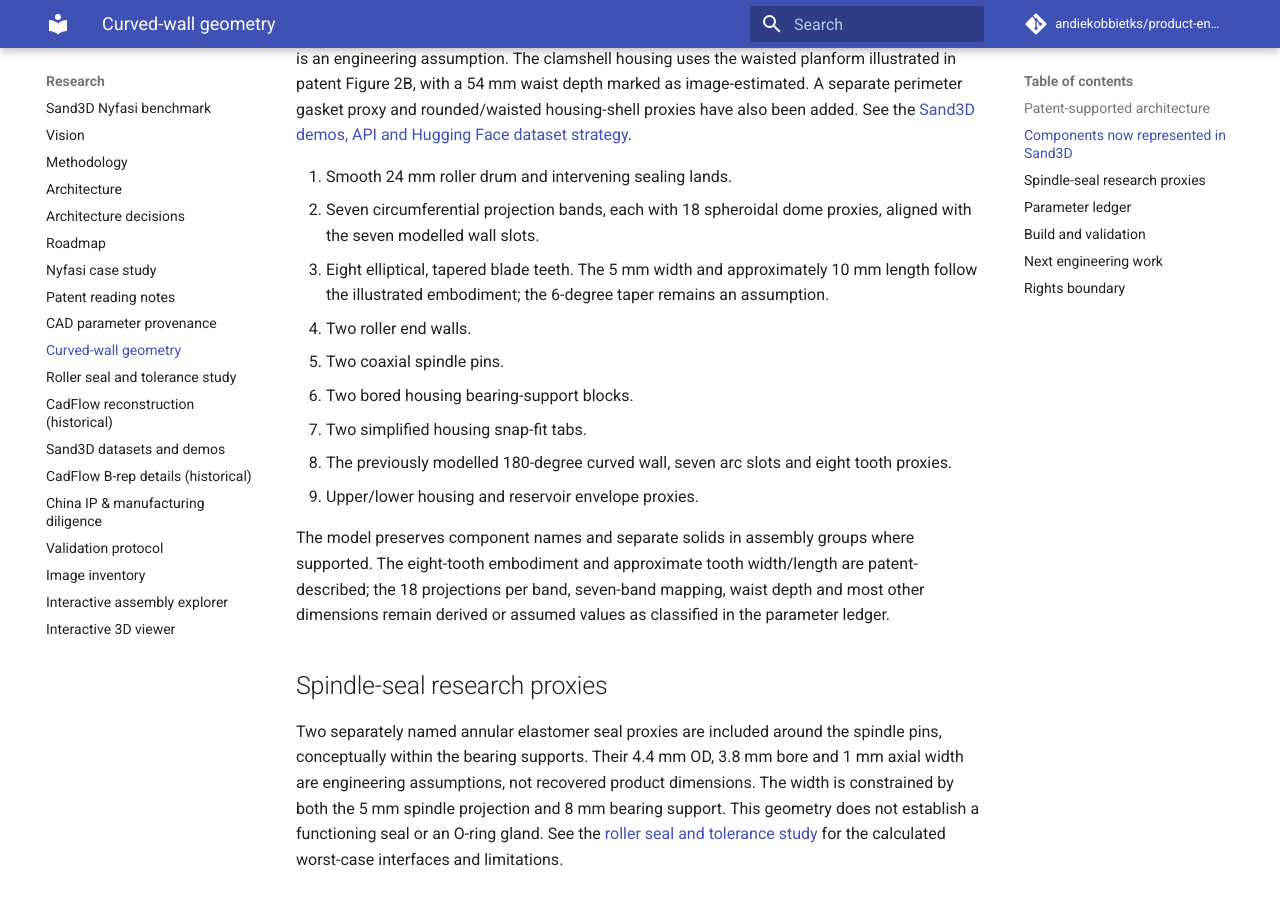
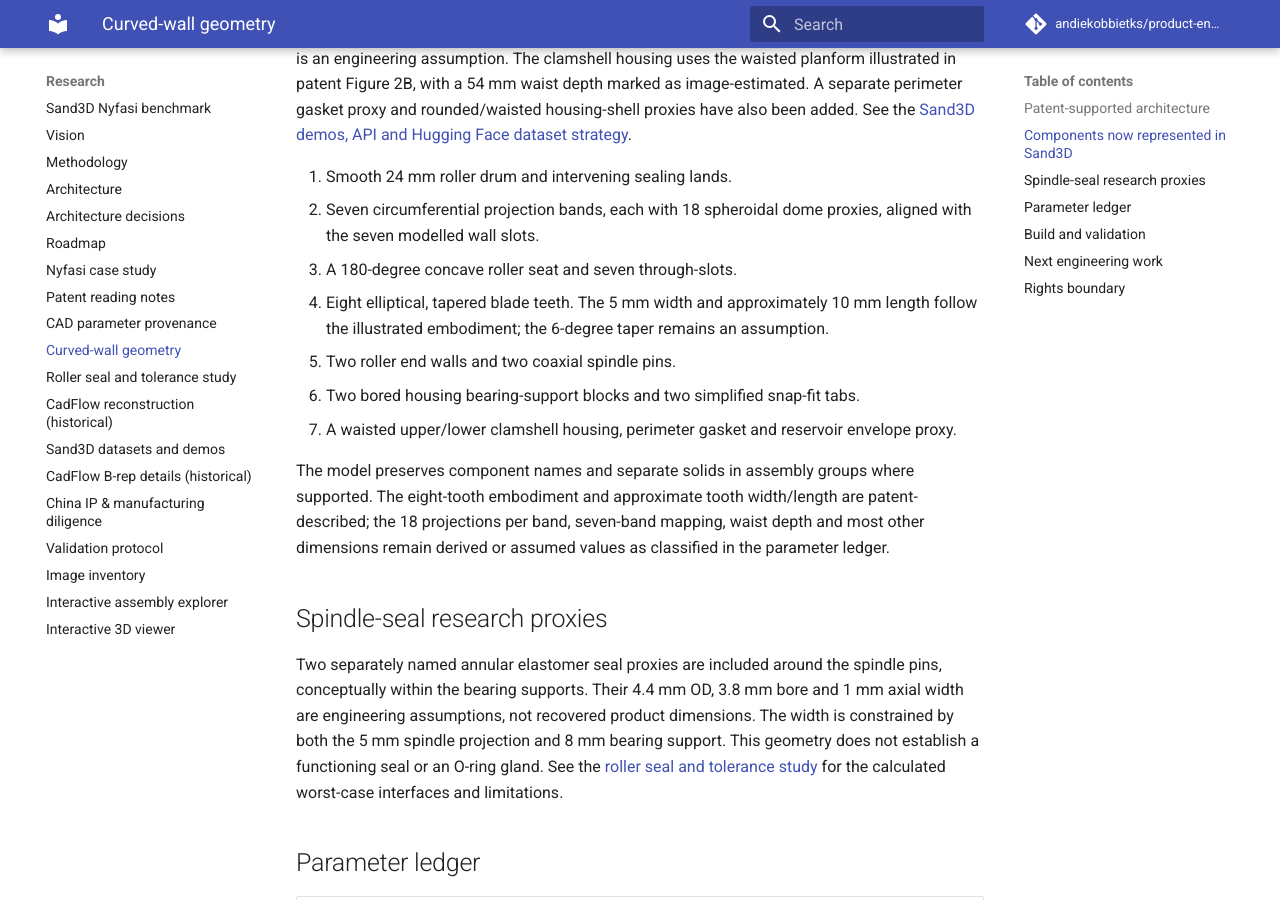
Before and after one commit to andiekobbietks/product-engineering-lab, an MkDocs documentation site: the page built from docs/experiments/curved-wall-geometry.md, in a window 1280 px wide and 900 px high, scrolled down 764 px. Built offline with MkDocs 1.6.1 and Material for MkDocs 9.7.7, drawn with Linux system fonts in a browser that asks for light colours; comment, search, counter and statistics services are not loaded.

Commit message:
Clean up the updated Nyfasi component register

```diff
--- a/docs/experiments/curved-wall-geometry.md
+++ b/docs/experiments/curved-wall-geometry.md
@@ -15,13 +15,11 @@ The reconstruction script follows Sand3D's current component-first guidance: one
 
 1. Smooth 24 mm roller drum and intervening sealing lands.
 2. Seven circumferential projection bands, each with 18 spheroidal dome proxies, aligned with the seven modelled wall slots.
-3. Eight elliptical, tapered blade teeth. The 5 mm width and approximately 10 mm length follow the illustrated embodiment; the 6-degree taper remains an assumption.
-3. Two roller end walls.
-4. Two coaxial spindle pins.
-5. Two bored housing bearing-support blocks.
-6. Two simplified housing snap-fit tabs.
-7. The previously modelled 180-degree curved wall, seven arc slots and eight tooth proxies.
-8. Upper/lower housing and reservoir envelope proxies.
+3. A 180-degree concave roller seat and seven through-slots.
+4. Eight elliptical, tapered blade teeth. The 5 mm width and approximately 10 mm length follow the illustrated embodiment; the 6-degree taper remains an assumption.
+5. Two roller end walls and two coaxial spindle pins.
+6. Two bored housing bearing-support blocks and two simplified snap-fit tabs.
+7. A waisted upper/lower clamshell housing, perimeter gasket and reservoir envelope proxy.
 
 The model preserves component names and separate solids in assembly groups where supported. The eight-tooth embodiment and approximate tooth width/length are patent-described; the 18 projections per band, seven-band mapping, waist depth and most other dimensions remain derived or assumed values as classified in the parameter ledger.
 
```
